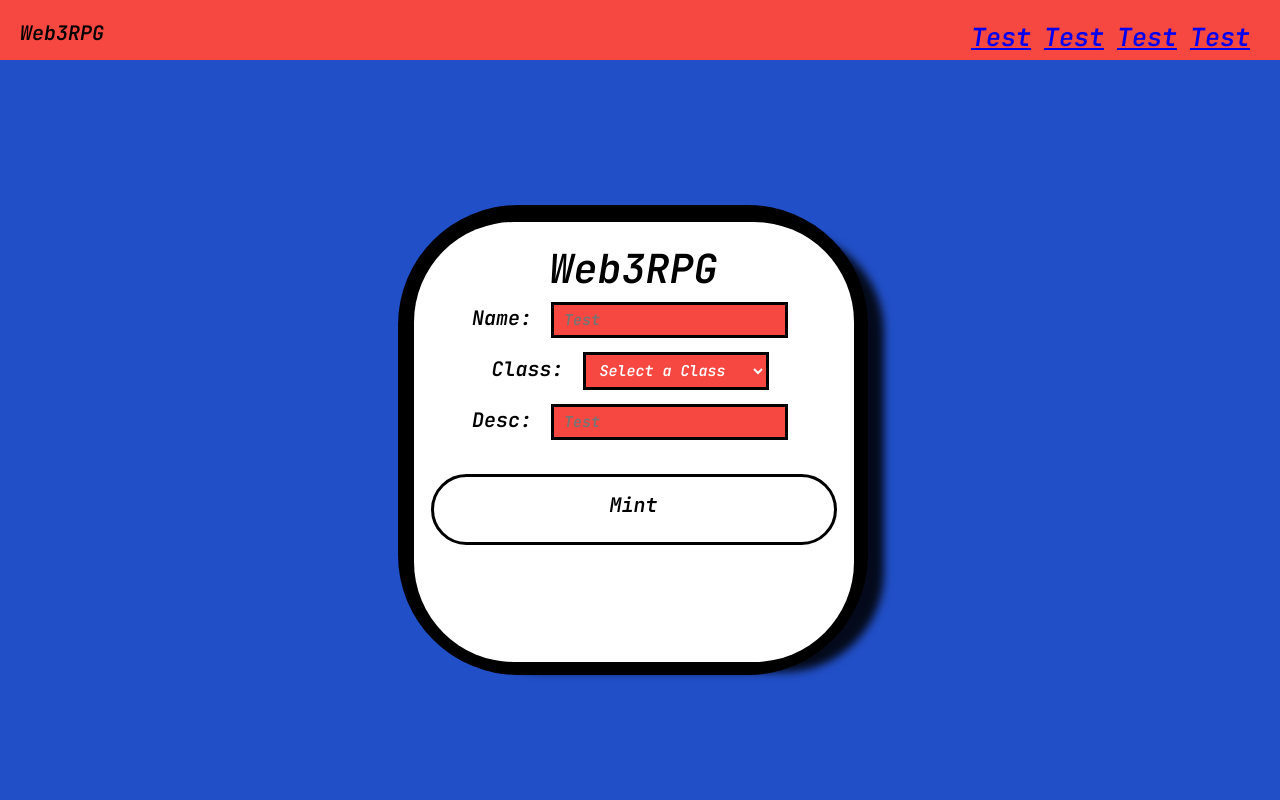
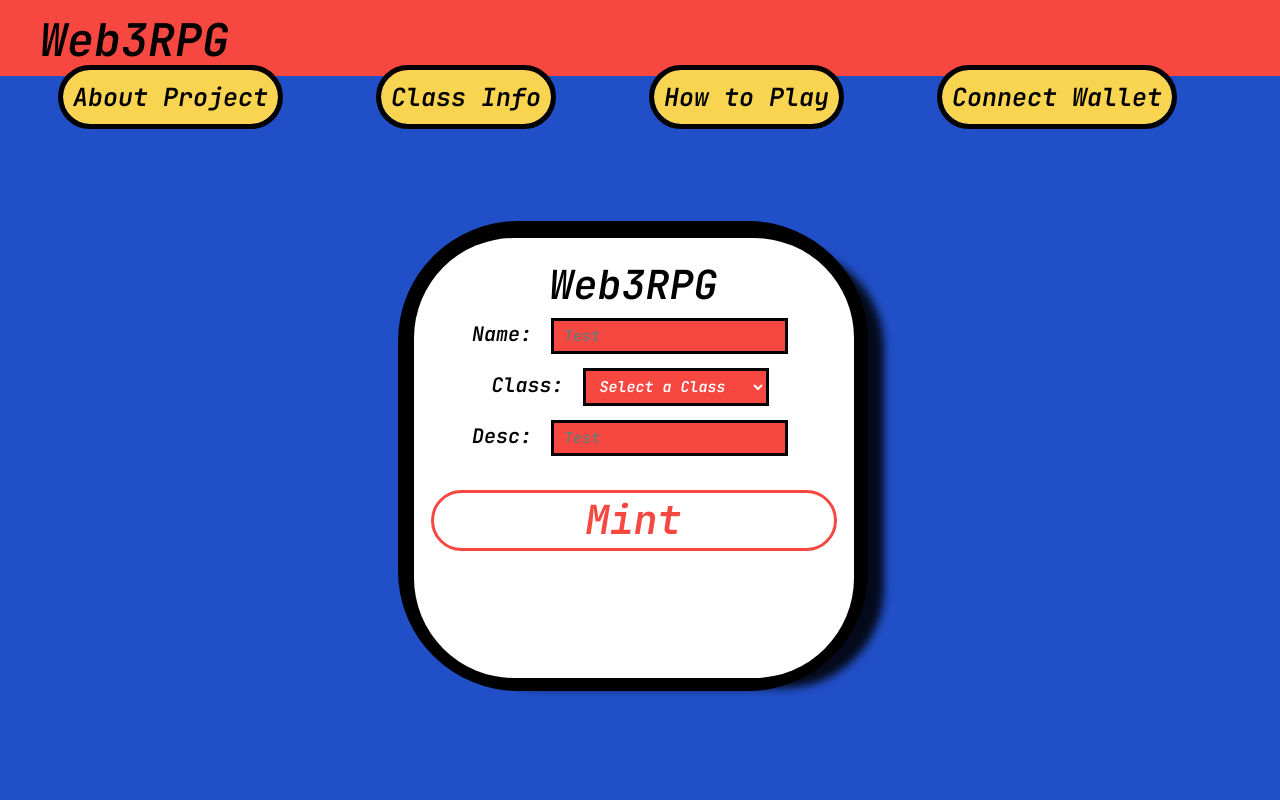
Before and after one commit to cuddleofdeath/web3rpg, a React (Vite) app: page / in a window 1280 px wide. Shown: the top 800 px of the page. Built offline with nearby package versions, Linux system fonts and the light colour scheme.

Commit message:
added navbar

```diff
--- a/src/App.jsx
+++ b/src/App.jsx
@@ -1,35 +1,12 @@
 import { useState } from 'react';
-import reactLogo from './assets/react.svg';
+
 import Minter from './components/Layout/Minter/Minter';
-import html2canvas from 'html2canvas';
 import './main.css';
 import React from 'react';
 
 function App() {
-  const [count, setCount] = useState(0);
-  const printRef = React.useRef();
-
-  const handleDownloadImage = async () => {
-    const element = printRef.current;
-    const canvas = await html2canvas(element);
-
-    const data = canvas.toDataURL('image/jpg');
-    const link = document.createElement('a');
-
-    if (typeof link.download === 'string') {
-      link.href = data;
-      link.download = 'image.jpg';
-
-      document.body.appendChild(link);
-      link.click();
-      document.body.removeChild(link);
-    } else {
-      window.open(data);
-    }
-  };
-
   return (
-    <div ref={printRef} className='App'>
+    <div className='App'>
       <div className='container'>
         <Minter />
       </div>
--- a/src/components/Layout/Header/Header.jsx
+++ b/src/components/Layout/Header/Header.jsx
@@ -1,22 +1,24 @@
 import React from 'react';
+import { ReactSVG } from 'react-svg';
+
 class Header extends React.Component {
   render() {
     return (
       <>
-        <header className='container--navigation navbar item'>
-          Web3RPG
+        <header className='container--navigation navbar nav'>
+          <p className='w3rpglogo'>Web3RPG</p>
           <ul className='nav-links'>
             <li className='links'>
-              <a href='#'>Test</a>
+              <a href='#'>About Project</a>
             </li>
             <li className='links'>
-              <a href='#'>Test</a>
+              <a href='#'>Class Info</a>
             </li>
             <li className='links'>
-              <a href='#'>Test</a>
+              <a href='#'>How to Play</a>
             </li>
             <li className='links'>
-              <a href='#'>Test</a>
+              <a href='#'>Connect Wallet</a>
             </li>
           </ul>
         </header>
--- a/src/main.css
+++ b/src/main.css
@@ -9,7 +9,7 @@
   z-index: 1; }
 
 header {
-  font-size: 2em; }
+  font-size: 3em; }
 
 html {
   font-size: 62.5%;
@@ -41,9 +41,10 @@ html {
   .container--navigation {
     background-color: #f64740;
     grid-column: 1 / -1;
-    height: 20px;
+    height: 26px;
     font-family: "JetBrains Mono", monospace !important;
-    display: flex !important; }
+    display: flex !important;
+    padding: 23px 23px 40px 23px; }
   .container--minter {
     margin-top: -3px;
     margin-left: -4px;
@@ -93,39 +94,63 @@ html {
 
 .btn {
   background-color: #fff;
+  color: #f64740;
+  outline: #f64740;
   outline-style: solid;
   border-radius: 100px;
-  width: 100%;
-  font-size: 2rem; }
+  width: 100%; }
   .btn--pad {
     margin-top: 30px;
     margin-left: auto;
-    height: 50px;
+    height: 55px;
     align-items: center;
     text-align: center;
     justify-content: center;
-    padding-top: 15px; }
+    padding-top: 0px; }
   .btn--element {
     background-color: #fff; }
   .btn:hover {
-    background-color: #f64740; }
+    background-color: #f4180f;
+    color: #fff;
+    outline: #f4180f;
+    outline-style: solid; }
 
 .navbar {
   display: flex;
   flex-direction: row;
   flex-wrap: wrap;
   justify-content: space-between;
-  background-color: #f64740 !important; }
+  background-color: #f64740; }
 
 .nav-links {
-  display: flex;
-  background-color: #f64740 !important;
-  padding: auto;
-  justify-content: space-around; }
+  display: flex; }
 
 .links {
   display: flex;
   font-size: 2.5rem;
-  padding: 0px 10px 0 3px;
+  padding: 0px 40px 0px 63px !important;
   justify-content: space-between;
-  align-items: baseline; }
+  align-items: center; }
+
+a {
+  text-decoration: none;
+  color: #000;
+  outline: #000;
+  outline-width: 5px;
+  outline-style: solid;
+  border-radius: 100px;
+  padding: 10px;
+  margin-bottom: 20px;
+  background-color: #f9d451; }
+  a:hover {
+    outline: #1a3e9b;
+    outline-style: solid; }
+
+.nav {
+  padding: 10px 0px 40px 0px;
+  font-size: 30px;
+  font-family: sans-serif; }
+
+.w3rpglogo {
+  padding-left: 40px;
+  font-size: 4.5rem; }
--- a/src/main.scss
+++ b/src/main.scss
@@ -32,7 +32,7 @@ $font-main: 'JetBrains Mono', monospace;
 }
 
 header {
-  font-size: 2em;
+  font-size: 3em;
 }
 
 html {
@@ -78,9 +78,10 @@ html {
   &--navigation {
     background-color: $color-red;
     grid-column: 1 / -1;
-    height: 20px;
+    height: 26px;
     font-family: $font-main !important;
     display: flex !important;
+    padding: 23px 23px 40px 23px;
   }
 
   &--minter {
@@ -143,21 +144,24 @@ html {
 
 .btn {
   background-color: #fff;
+
+  color: $color-red;
+  outline: $color-red;
   outline-style: solid;
   border-radius: 100px;
   width: 100%;
-  font-size: 2rem;
+
   //   filter: drop-shadow(30px 10px 4px #000d);
 
   &--pad {
     margin-top: 30px;
     margin-left: auto;
-    height: 50px;
+    height: 55px;
 
     align-items: center;
     text-align: center;
     justify-content: center;
-    padding-top: 15px;
+    padding-top: 0px;
   }
 
   &--element {
@@ -165,7 +169,10 @@ html {
   }
 
   &:hover {
-    background-color: $color-red;
+    background-color: $color-red-dark;
+    color: #fff;
+    outline: $color-red-dark;
+    outline-style: solid;
   }
 }
 
@@ -175,21 +182,45 @@ html {
   flex-wrap: wrap;
 
   justify-content: space-between;
-  background-color: $color-red !important;
+  background-color: $color-red;
 }
 
 .nav-links {
   display: flex;
-  background-color: $color-red !important;
-  padding: auto;
-
-  justify-content: space-around;
 }
 
 .links {
   display: flex;
   font-size: 2.5rem;
-  padding: 0px 10px 0 3px;
+  padding: 0px 40px 0px 63px !important;
   justify-content: space-between;
-  align-items: baseline;
+  align-items: center;
 }
+
+a {
+  text-decoration: none;
+  color: #000;
+  outline: #000;
+  outline-width: 5px;
+  outline-style: solid;
+  border-radius: 100px;
+  padding: 10px;
+  margin-bottom: 20px;
+  background-color: $color-yellow;
+
+  &:hover {
+    outline: $color-blue-dark;
+    outline-style: solid;
+  }
+}
+
+.nav {
+  padding: 10px 0px 40px 0px;
+  font-size: 30px;
+  font-family: sans-serif;
+}
+
+.w3rpglogo {
+  padding-left: 40px;
+  font-size: 4.5rem;
+}
```
Also changed, not shown: src/components/Layout/Minter/Mint.jsx (deleted, +0 -54 lines).
